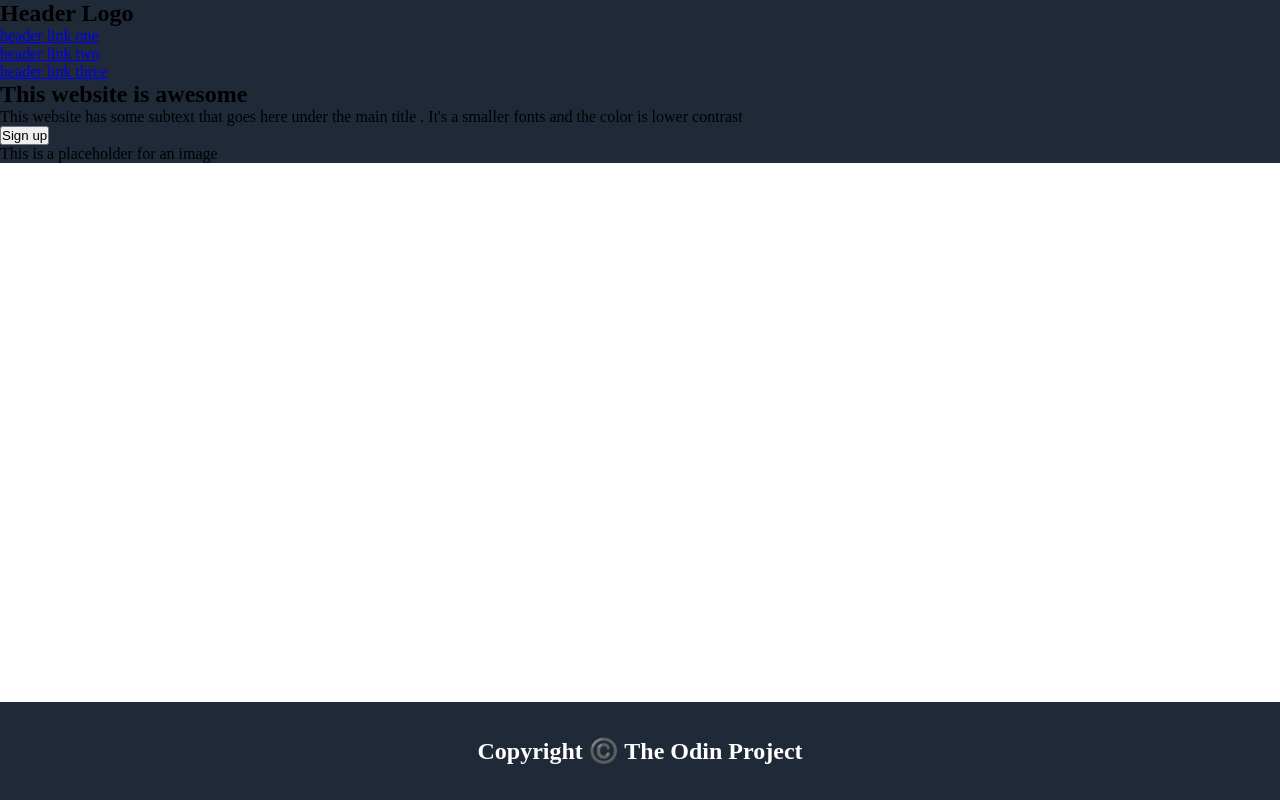
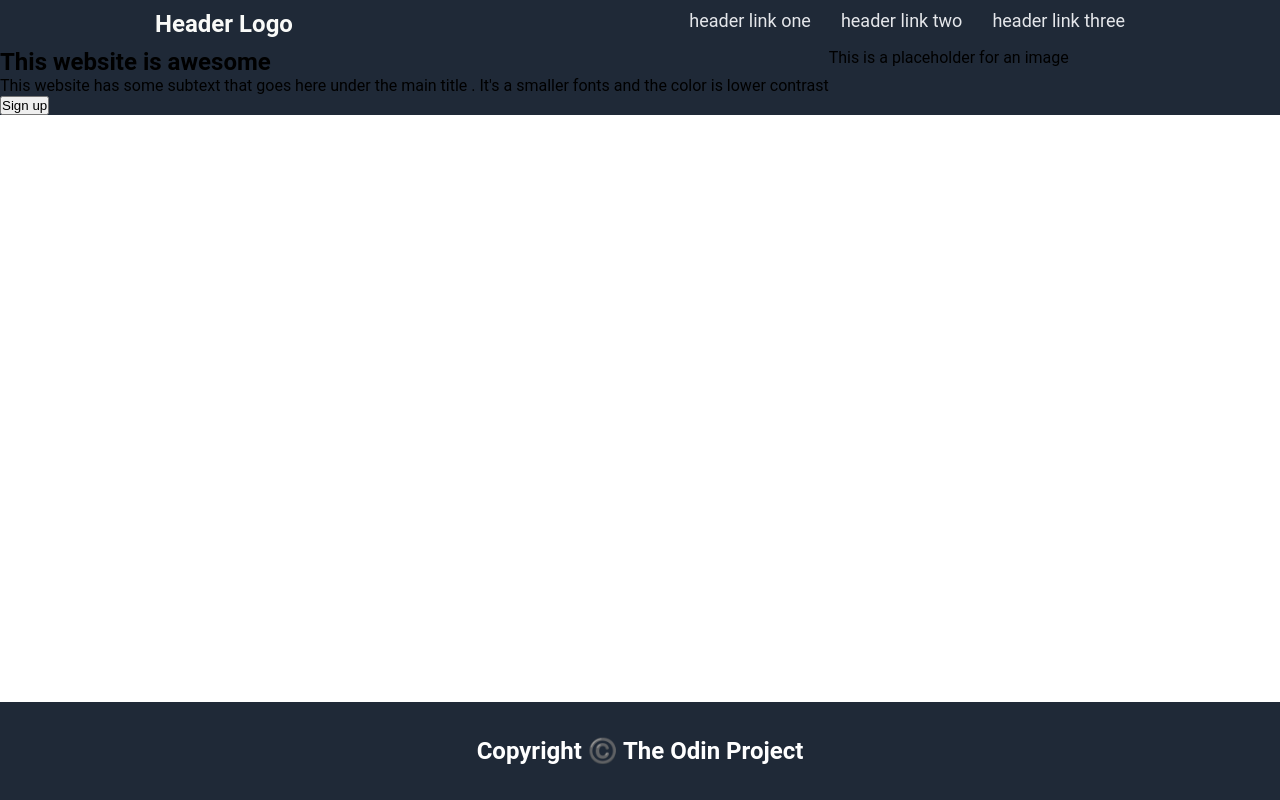
Before and after one commit to Miron-Silviu/project-landing-page, a plain HTML site: page index.html in a window 1280 px wide. Drawn offline with Linux system fonts and the light colour scheme.

Commit message:
Added title-description class in index.html and styling logo-text, nav-bar

```diff
--- a/index.html
+++ b/index.html
@@ -5,7 +5,6 @@
     <meta name="viewport" content="width=device-width, initial-scale=1.0">
     <link rel="stylesheet" href="style.css">
     <title>Css page</title>
-
 </head>
 <body>
     <section id="hero">
@@ -20,18 +19,22 @@
             </nav>
         </div>
         <div class="hero-second-container">
-            <h2 id="main-txt">This website is awesome</h2>
-            <p id="second-txt">This website has some subtext that goes here under the main title .
-                It's a smaller fonts and the color is lower contrast
-            </p>
-            <button type="button">Sign up</button>
-        </div>
-        <div>
-            <p>This is a placeholder for an image </p>
+            <div class="title-description">
+                <h2 id="main-txt">This website is awesome</h2>
+                <p id="second-txt">
+                    This website has some subtext that goes here under the
+                    main title . It's a smaller fonts and the color is lower
+                    contrast
+                </p>
+                <button type="button">Sign up</button>
+            </div>
+            <div>
+                <p>This is a placeholder for an image</p>
+            </div>
         </div>
     </section>
     <footer class="footer">
         <h2>Copyright ©️ The Odin Project</h2>
     </footer>
-
+</body>
 </html>
--- a/style.css
+++ b/style.css
@@ -3,17 +3,47 @@
     margin: 0;
     box-sizing: border-box;
 }
-
+/* body styling */
 body {
     display: flex;
     flex-direction: column;
     height: 100vh;
+    font-family: 'Roboto', sans-serif;
 }
+/* hero section styling */
 #hero {
     display: flex;
     flex-direction: column;
     background-color: #1f2937;
 }
+.hero-head-nav-container {
+    display: flex;
+    justify-content: space-between;
+    padding: 5px 150px;
+}
+#logo-txt {
+    font-size: 24px;
+    color: #f9faf8;
+    padding: 5px;
+}
+.nav-bar,
+ul {
+    display: flex;
+    gap: 20px;
+}
+ul li {
+    list-style: none;
+    padding: 5px;
+}
+a {
+    text-decoration: none;
+    color: #e5e7eb;
+    font-size: 18px;
+}
+.hero-second-container {
+    display: flex;
+}
+/* Styling footer */
 .footer {
     background-color: #1f2937;
     display: flex;
```
